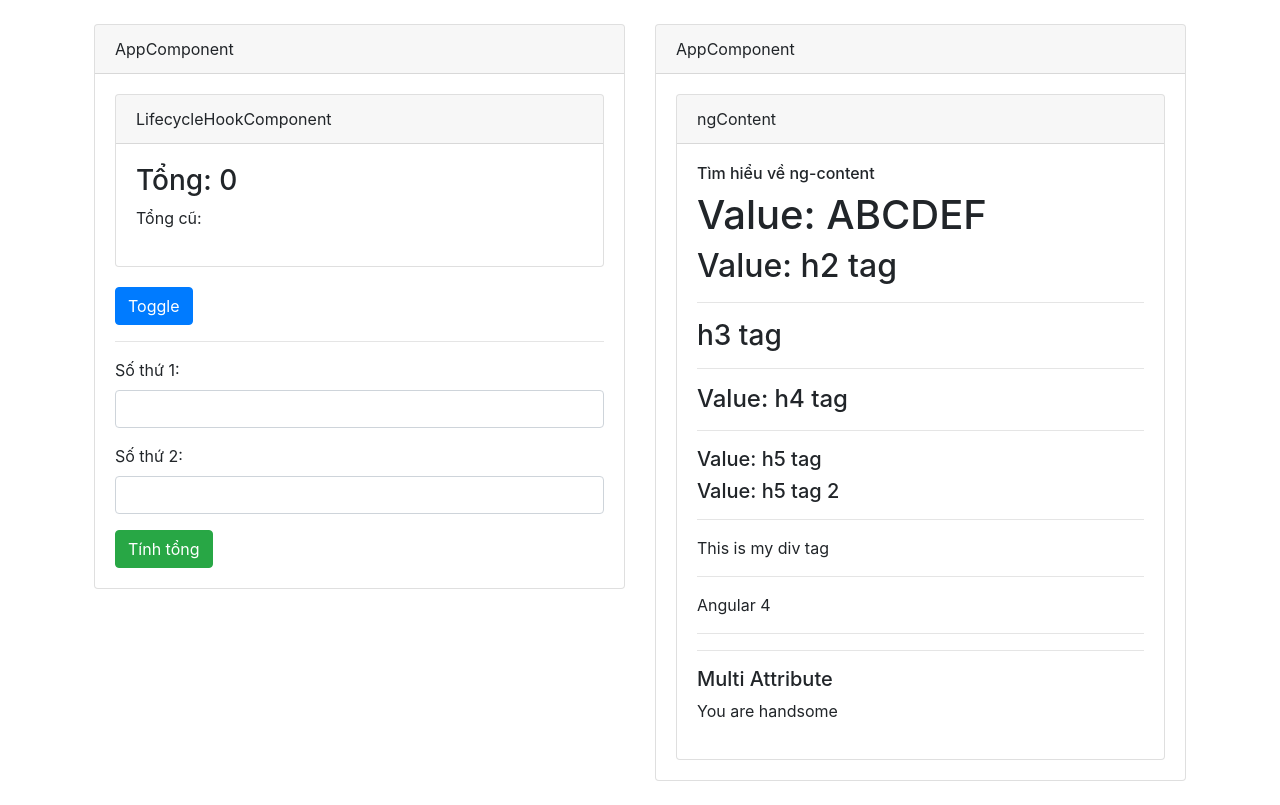
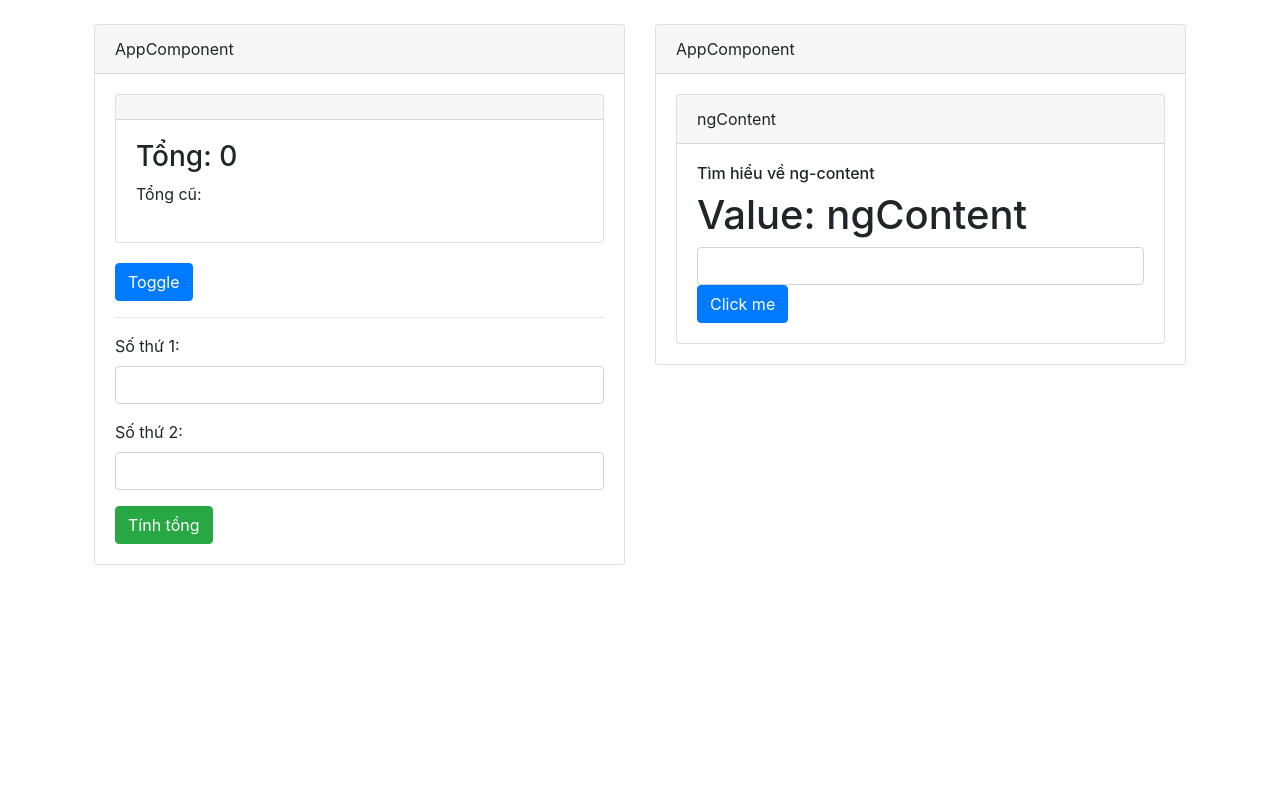
Before and after one commit to hacoi1day/angular2, an Angular app: page / in a window 1280 px wide. Built offline with nearby package versions, Linux system fonts and the light colour scheme.

Commit message:
ngContent

```diff
--- a/src/app/app.component.html
+++ b/src/app/app.component.html
@@ -32,21 +32,9 @@
         <div class="card-header">{{ title }}</div>
         <div class="card-body">
           <app-other-lifecycle>
-            <h1>Value: ABCDEF</h1>
-            <h2>Value: h2 tag</h2>
-            <div class="my-class">
-              <h3>h3 tag</h3>
-            </div>
-            <h4 id="myId">Value: h4 tag</h4>
-            <h5>Value: h5 tag</h5>
-            <h5>Value: h5 tag 2</h5>
-            <div myAttr>
-              This is my div tag
-            </div>
-            <span course="angular4">
-              Angular 4
-            </span>
-            <p handsome demo>You are handsome</p>
+            <h1 #value>Value: {{ content }}</h1>
+            <input type="text" class="form-control" #text>
+            <button class="btn btn-primary" (click)="onClick(text.value)">Click me</button>
           </app-other-lifecycle>
         </div>
       </div>
--- a/src/app/app.component.ts
+++ b/src/app/app.component.ts
@@ -13,6 +13,8 @@ export class AppComponent {
   public b: number;
   public amount: number = 0;
 
+  public content: string = 'ngContent';
+
   onToggle(): void {
     this.isShowing = !this.isShowing;
   }
@@ -20,4 +22,8 @@ export class AppComponent {
   calcAmount(): void {
     this.amount = this.a + this.b;
   }
+
+  onClick(value): void {
+    this.content = value;
+  }
 }
--- a/src/app/components/lifecycle-hook/lifecycle-hook.component.ts
+++ b/src/app/components/lifecycle-hook/lifecycle-hook.component.ts
@@ -11,11 +11,11 @@ export class LifecycleHookComponent implements OnInit, OnChanges, OnDestroy, DoC
 
   public prevTotal: number;
 
-  public title: string = 'LifecycleHookComponent';
+  // public title: string = 'LifecycleHookComponent';
   public products: any[] = [];
 
   constructor() {
-    console.log('Constructor: LifecycleHookComponent');
+    // console.log('Constructor: LifecycleHookComponent');
     this.products = [
       {
         id: 1,
@@ -26,20 +26,20 @@ export class LifecycleHookComponent implements OnInit, OnChanges, OnDestroy, DoC
   }
 
   ngOnInit(): void {
-    console.log('ngOnInit: LifeCycleHookComponent');
+    // console.log('ngOnInit: LifeCycleHookComponent');
   }
 
   ngOnChanges(changes: SimpleChanges) {
-    console.log('ngOnChange: LifeCycleHookComponent', changes);
+    // console.log('ngOnChange: LifeCycleHookComponent', changes);
     this.prevTotal = changes.total.previousValue;
   }
 
   ngOnDestroy() {
-    console.log('ngOnDestroy: LifeCycleHookComponent');
+    // console.log('ngOnDestroy: LifeCycleHookComponent');
   }
 
   ngDoCheck() {
-    console.log('ngDoCheck: LifeCycleHookComponent');
+    // console.log('ngDoCheck: LifeCycleHookComponent');
   }
 
 }
--- a/src/app/components/other-lifecycle/other-lifecycle.component.html
+++ b/src/app/components/other-lifecycle/other-lifecycle.component.html
@@ -3,20 +3,5 @@
   <div class="card-body">
     <h6>Tìm hiểu về ng-content</h6>
     <ng-content></ng-content>
-    <hr>
-    <ng-content select=".my-class"></ng-content>
-    <hr>
-    <ng-content select="#myId"></ng-content>
-    <hr>
-    <ng-content select="h5"></ng-content>
-    <hr>
-    <ng-content select="[myAttr]"></ng-content>
-    <hr>
-    <ng-content select="[course=angular4]"></ng-content>
-    <hr>
-<!--    <ng-content select="[handsome]"></ng-content>-->
-    <hr>
-    <h5>Multi Attribute</h5>
-    <ng-content select="[handsome][demo]"></ng-content>
   </div>
 </div>
--- a/src/app/components/other-lifecycle/other-lifecycle.component.ts
+++ b/src/app/components/other-lifecycle/other-lifecycle.component.ts
@@ -1,11 +1,20 @@
-import { Component, OnInit } from '@angular/core';
+import {
+  Component,
+  OnInit,
+  AfterContentInit,
+  AfterContentChecked,
+  ContentChild,
+  ElementRef
+} from '@angular/core';
 
 @Component({
   selector: 'app-other-lifecycle',
   templateUrl: './other-lifecycle.component.html',
   styleUrls: ['./other-lifecycle.component.css']
 })
-export class OtherLifecycleComponent implements OnInit {
+export class OtherLifecycleComponent implements OnInit, AfterContentInit, AfterContentChecked {
+
+  @ContentChild('value') value : ElementRef;
 
   public title:string = 'ngContent';
 
@@ -14,4 +23,13 @@ export class OtherLifecycleComponent implements OnInit {
   ngOnInit(): void {
   }
 
+  ngAfterContentInit(): void {
+    console.log('ngAfterContentInit', 'OtherLifecycleComponent');
+    console.log(this.value);
+  }
+
+  ngAfterContentChecked(): void {
+    console.log('ngAfterContentChecked', 'OtherLifecycleComponent');
+  }
+
 }
```
